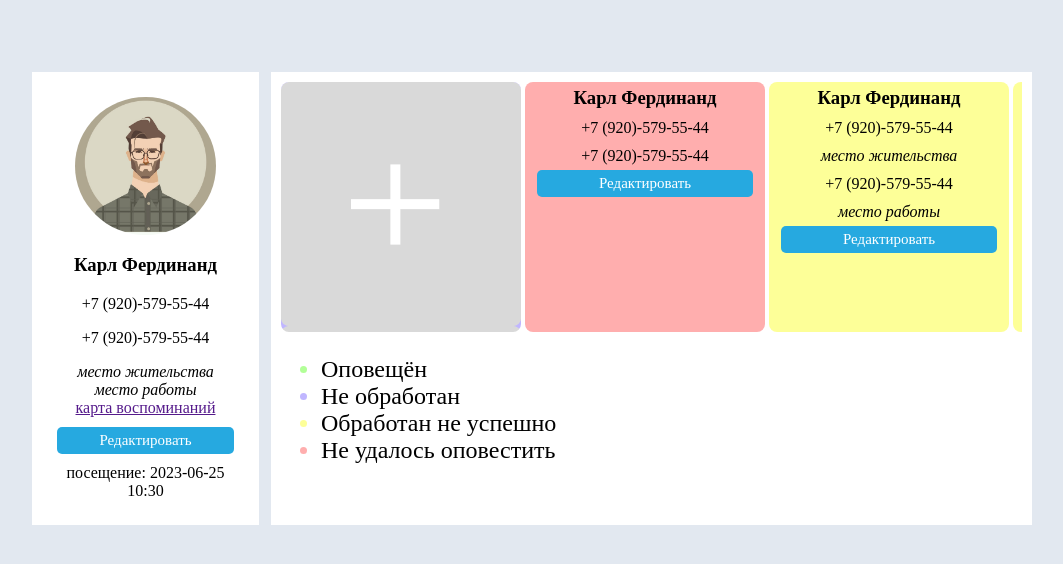
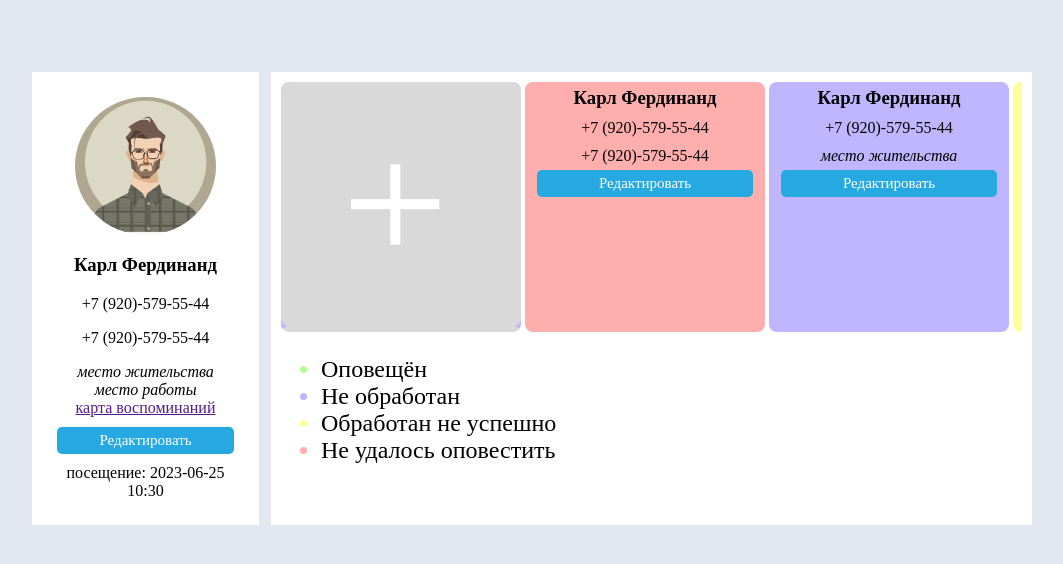
Before and after one commit to ideeockus/itmo-course-methodology-software-engineering, a web app: page /user_profile_v2.html in a window 1280 px wide. Shown: the top 564 px of the page, without its empty margins (108-1171 px from the left). Run offline with its HTML, style and script files only (its server is not run), Linux system fonts and the light colour scheme; data that the repository does not hold is empty.

Commit message:
добавил скрываемые формы на карточку контакта

```diff
--- a/src/main/resources/static/user_profile_scripts_v2.js
+++ b/src/main/resources/static/user_profile_scripts_v2.js
@@ -135,3 +135,32 @@
 //    })
 //   }
 }
+
+function hiddable_close()
+{
+  this.document.getElementById("hiddable_form").setAttribute("style","display:none;");
+}
+
+function edit_card()
+{
+  this.document.getElementById("hiddable_form").setAttribute("style","display:block;");
+  this.document.getElementById("pacient_edit_form").setAttribute("style","display:block;");
+  this.document.getElementById("contact_edit_form").setAttribute("style","display:none;");
+  this.document.getElementById("contact_add_form").setAttribute("style","display:none;");
+}
+
+function edit_contact()
+{
+  this.document.getElementById("hiddable_form").setAttribute("style","display:block;");
+  this.document.getElementById("pacient_edit_form").setAttribute("style","display:none;");
+  this.document.getElementById("contact_edit_form").setAttribute("style","display:block;");
+  this.document.getElementById("contact_add_form").setAttribute("style","display:none;");
+}
+
+function add_contact()
+{
+  this.document.getElementById("hiddable_form").setAttribute("style","display:block;");
+  this.document.getElementById("pacient_edit_form").setAttribute("style","display:none;");
+  this.document.getElementById("contact_edit_form").setAttribute("style","display:none;");
+  this.document.getElementById("contact_add_form").setAttribute("style","display:block;");
+}
--- a/src/main/resources/static/user_profile_styles_v2.css
+++ b/src/main/resources/static/user_profile_styles_v2.css
@@ -39,6 +39,8 @@
 	font-size: 15px;
 	font-weight: 400;
 	color: #fff;
+
+    cursor: pointer;
 }
 
 main
@@ -110,3 +112,59 @@
     #legendItem_yellow::marker{color: #FDFF98;}
     #legendItem_red::marker{color: #FFAEAE;}
 }
+
+#hiddable_form
+{
+    display: none;
+    position: fixed;
+    top: 0px;
+    bottom: 0px;
+    min-width: 100%;
+    min-height: 100%;
+
+    bottom: 10px;
+
+    padding-top: 50px;
+    padding-bottom: 50px;
+    background-color: #000000DD;
+}
+
+#hiddable_form_close
+{
+    position: fixed;
+    display: block;
+    top: 10px;
+    right: 100px;
+    color: white;
+    font-size: 24pt;
+    width: auto;
+    rotate: 45deg;
+    font-weight: bolder;
+    cursor: pointer;
+}
+
+#hiddable_form_close:hover
+{
+    color:red;
+}
+
+#hiddable_form > form
+{
+    width: 80%;
+    margin: auto;
+    padding: 20px 40px 20px 40px;
+    background-color: #E2E8F0;
+    border-radius: 10px;
+    max-width: 500px;
+    padding-bottom: 40px;
+}
+#hiddable_form > form > *
+{
+    display: block;
+    width: 100%;
+    font-size: 18pt;
+    margin-top: 10px;
+    font-family: Arial, Helvetica, sans-serif;
+    border-radius: 5px;
+    padding: 10px 20px 10px 20px;
+}
--- a/src/main/resources/static/user_profile_v2.html
+++ b/src/main/resources/static/user_profile_v2.html
@@ -18,7 +18,7 @@
             <i class="addr" id="pacient_home">место жительства</i>
             <i class="addr" id="pacient_work">место работы</i>
             <a id="brainmap" href="">карта воспоминаний</a>
-            <a id="pacient_edit_btn" class="edit_btn" href="">Редактировать</a>
+            <span id="pacient_edit_btn" class="edit_btn" onclick="edit_card()">Редактировать</span>
             <div id="progressbar_wrapper">
                 <div id="progress_line"></div>
                 <div id="progress_points">
@@ -35,12 +35,18 @@
         </div>
         <div id="contacts">
             <div id="list_wrapper">
-                <div id="contact_plus"></div>
+                <div id="contact_plus" onclick="add_contact()"></div>
                 <div class="red_card">
                     <h3 class="pacient_name">Карл Фердинанд</h3>
                     <p>+7 (920)-579-55-44</p>
                     <p>+7 (920)-579-55-44</p>
-                    <a href="" class="edit_btn">Редактировать</a>
+                    <span href="" class="edit_btn" onclick="edit_contact()">Редактировать</span>
+                </div>
+                <div>
+                    <h3 class="pacient_name">Карл Фердинанд</h3>
+                    <p>+7 (920)-579-55-44</p>
+                    <i>место жительства</i>
+                    <span href="" class="edit_btn" onclick="edit_contact()">Редактировать</span>
                 </div>
                 <div class="yellow_card">
                     <h3 class="pacient_name">Карл Фердинанд</h3>
@@ -48,7 +54,7 @@
                     <i>место жительства</i>
                     <p>+7 (920)-579-55-44</p>
                     <i href="">место работы</i>
-                    <a href="" class="edit_btn">Редактировать</a>
+                    <span href="" class="edit_btn" onclick="edit_contact()">Редактировать</span>
                 </div>
                 <div class="yellow_card">
                     <h3 class="pacient_name">Карл Фердинанд</h3>
@@ -56,7 +62,7 @@
                     <i>место жительства</i>
                     <p>+7 (920)-579-55-44</p>
                     <i href="">место работы</i>
-                    <a href="" class="edit_btn">Редактировать</a>
+                    <span href="" class="edit_btn" onclick="edit_contact()">Редактировать</span>
                 </div>
                 <div class="green_card">
                     <h3 class="pacient_name">Карл Фердинанд</h3>
@@ -64,7 +70,7 @@
                     <i>место жительства</i>
                     <p>+7 (920)-579-55-44</p>
                     <i href="">место работы</i>
-                    <a href="" class="edit_btn">Редактировать</a>
+                    <span href="" class="edit_btn" onclick="edit_contact()">Редактировать</span>
                 </div>
             </div>
             <div id="legend_wrapper">
@@ -77,5 +83,41 @@
             </div>
         </div>
     </main>
+    <div id="hiddable_form" onclick="hiddable_close()">
+        <div id="hiddable_form_close">+</div>
+        <form id="pacient_edit_form" action="">
+            <h2>Редактирование карточки</h2>
+            <input type="text" name="name" placeholder="Имя пациента">
+            <input type="text" name="email" placeholder="Почта">
+            <input type="text" name="phone" placeholder="Номер телефона">
+            <input type="text" name="home" placeholder="Место жительства">
+            <input type="text" name="work" placeholder="Место работы">
+            <input type="text" name="avatar" placeholder="Ссылка на фото">
+            <input type="datetime-local" name="visit" value="2023-06-26T16:30">
+            <input type="submit" value="Сохранить">
+        </form>
+
+        <form id="contact_edit_form" action="">
+            <h2>Редактирование контактного лица</h2>
+            <input type="text" name="name" placeholder="Имя контактного лица">
+            <input type="text" name="phone" placeholder="Домашний номер телефона">
+            <input type="text" name="home" placeholder="Место жительства">
+            <input type="text" name="phone" placeholder="Рабочий номер телефона">
+            <input type="text" name="work" placeholder="Место работы">
+            <input type="text" name="avatar" placeholder="Ссылка на фото">
+            <input type="submit" value="Сохранить">
+        </form>
+
+        <form id="contact_add_form" action="">
+            <h2>Добавление контактного лица</h2>
+            <input type="text" name="name" placeholder="Имя контактного лица">
+            <input type="text" name="phone" placeholder="Домашний номер телефона">
+            <input type="text" name="home" placeholder="Место жительства">
+            <input type="text" name="phone" placeholder="Рабочий номер телефона">
+            <input type="text" name="work" placeholder="Место работы">
+            <input type="text" name="avatar" placeholder="Ссылка на фото">
+            <input type="submit" value="Сохранить">
+        </form>
+    </div>
 </body>
 </html>
```
